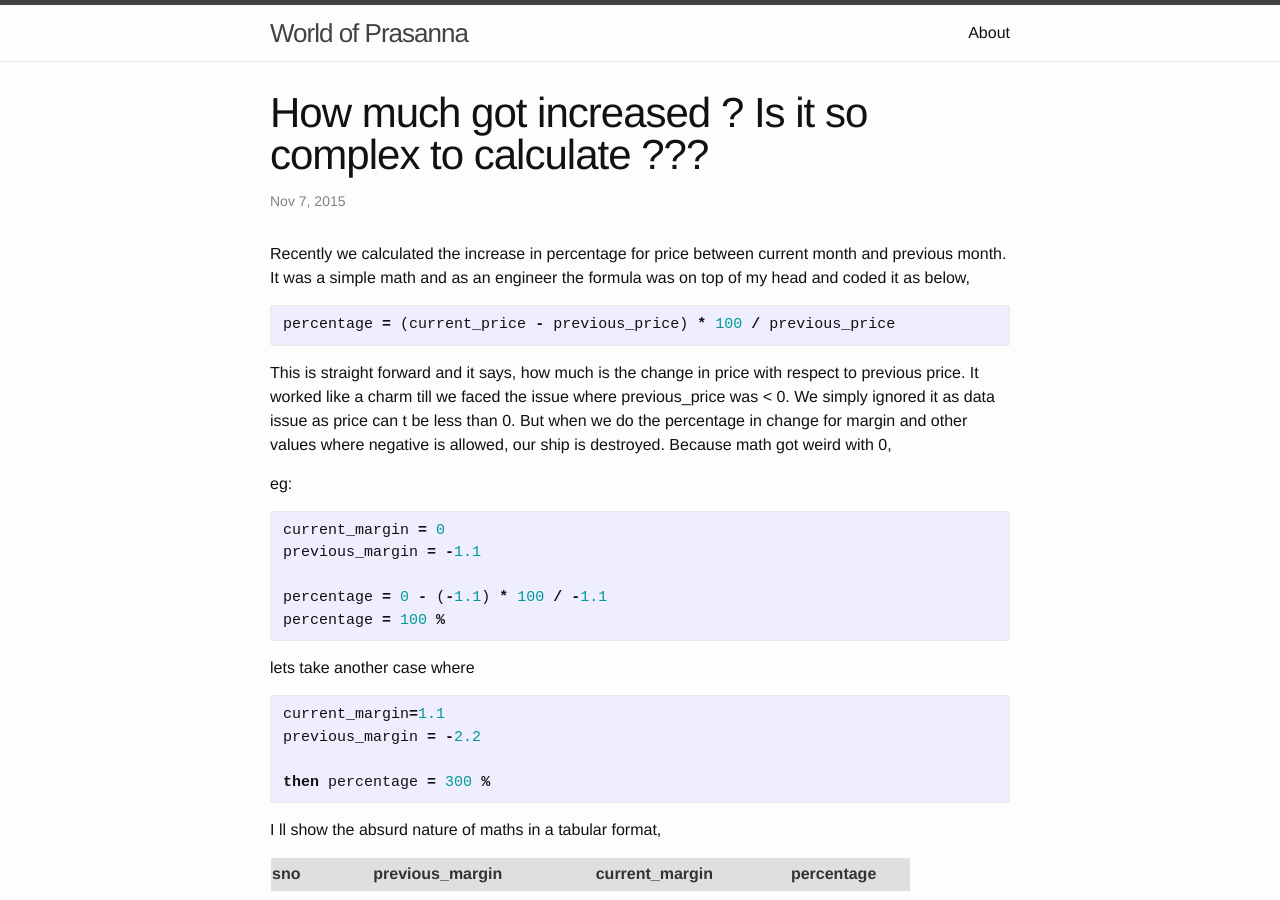
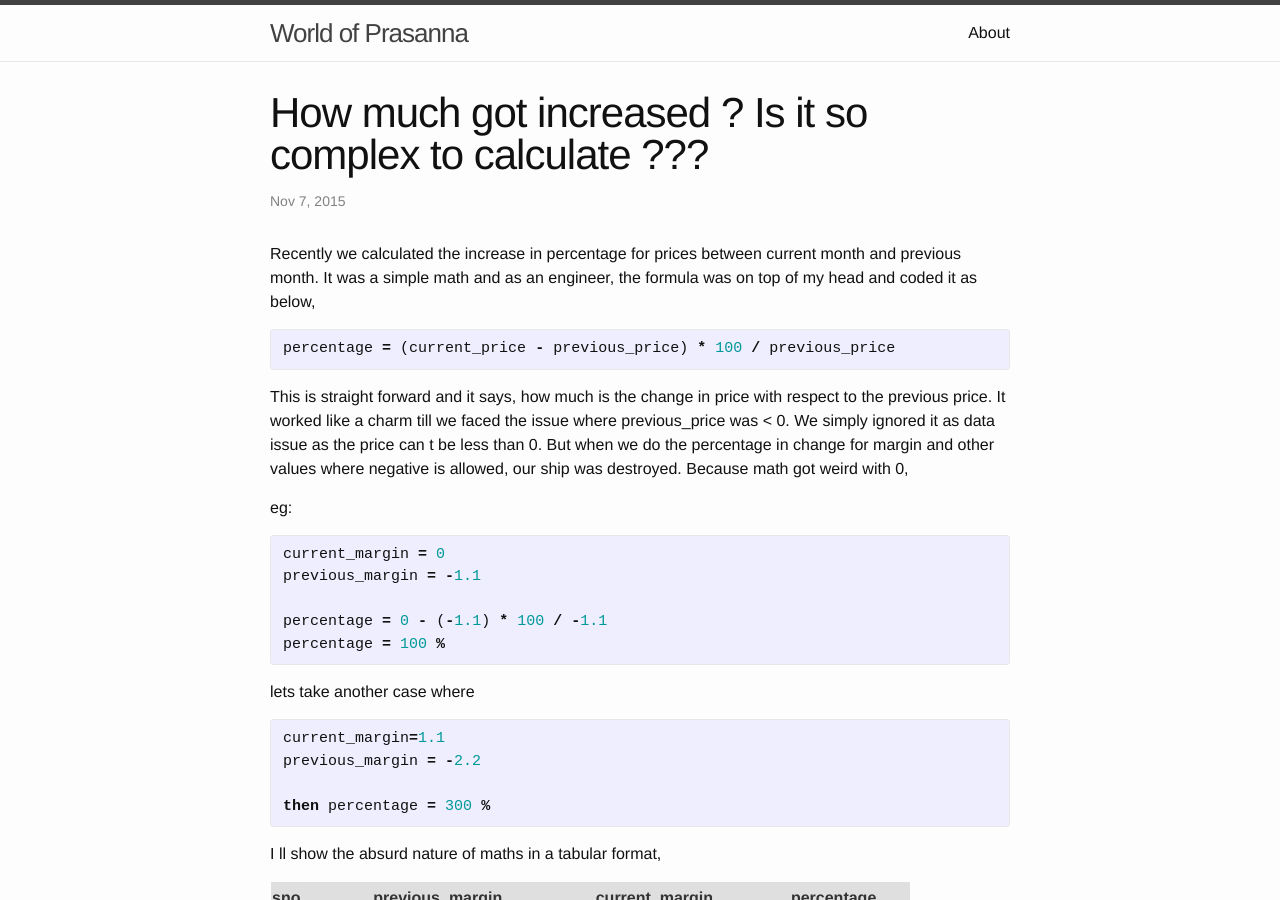
Before and after one commit to worldofprasanna/worldofprasanna-old.github.io, a Jekyll site: the page built from _posts/2015-11-07-percentage-change-calculation.markdown, in a window 1280 px wide and 900 px high. Built offline with Jekyll 4.4.1, drawn with Linux system fonts in a browser that asks for light colours.

Commit message:
Minor changes to the percentage change calculation post

```diff
--- a/_posts/2015-11-07-percentage-change-calculation.markdown
+++ b/_posts/2015-11-07-percentage-change-calculation.markdown
@@ -5,13 +5,13 @@ date:   2015-11-07 22:21:54 +0530
 categories: maths change-percentage
 ---
 
-Recently we calculated the increase in percentage for price between current month and previous month. It was a simple math and as an engineer the formula was on top of my head and coded it as below,
+Recently we calculated the increase in percentage for prices between current month and previous month. It was a simple math and as an engineer, the formula was on top of my head and coded it as below,
 
 {% highlight ruby %}
 percentage = (current_price - previous_price) * 100 / previous_price
 {% endhighlight %}
 
-This is straight forward and it says, how much is the change in price with respect to previous price. It worked like a charm till we faced the issue where previous_price was < 0. We simply ignored it as data issue as price can t be less than 0. But when we do the percentage in change for margin and other values where negative is allowed, our ship is destroyed. Because math got weird with 0,
+This is straight forward and it says, how much is the change in price with respect to the previous price. It worked like a charm till we faced the issue where previous_price was < 0. We simply ignored it as data issue as the price can t be less than 0. But when we do the percentage in change for margin and other values where negative is allowed, our ship was destroyed. Because math got weird with 0,
 
 eg:
 {% highlight ruby %}
```
